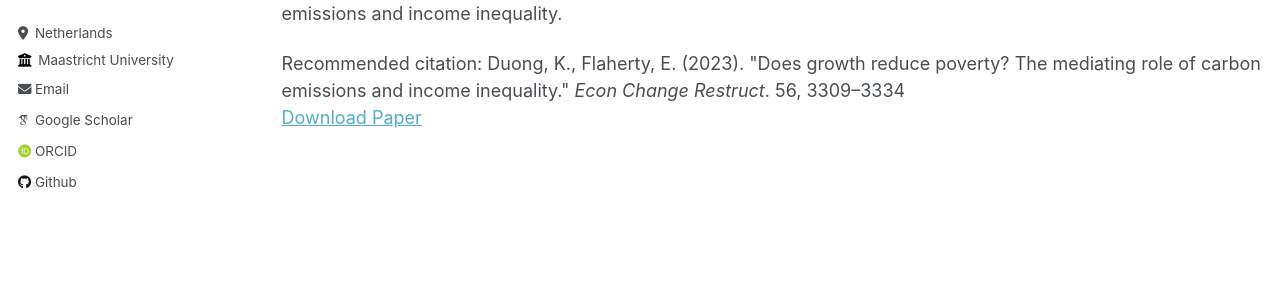
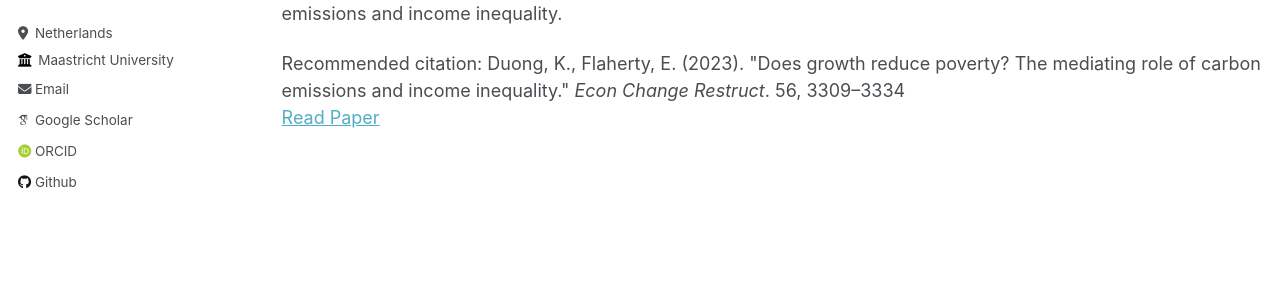
Before and after one commit to duongkhanhk29/duongkhanhk29.github.io, a Jekyll site: the page built from _pages/publications.md, in a window 1280 px wide and 932 px high. Shown: the part 370-670 px from the top of the window. Built offline with Jekyll 4.4.1, drawn with Linux system fonts in a browser that asks for light colours; some web fonts are replaced.

Commit message:
Update archive-single.html

```diff
--- a/_includes/archive-single.html
+++ b/_includes/archive-single.html
@@ -53,15 +53,15 @@
     {% endif %}
 
     {% if post.citation and post.paperurl and post.slidesurl %}
-      <p>Recommended citation: {{ post.citation }}<br /><a href="{{ post.paperurl }}">Download Paper</a> | <a href="{{ post.slidesurl }}">Download Slides</a></p>
+      <p>Recommended citation: {{ post.citation }}<br /><a href="{{ post.paperurl }}">Read Paper</a> | <a href="{{ post.slidesurl }}">Download Slides</a></p>
     {% elsif post.citation and post.paperurl %}
-      <p>Recommended citation: {{ post.citation }}<br /><a href="{{ post.paperurl }}">Download Paper</a></p>
+      <p>Recommended citation: {{ post.citation }}<br /><a href="{{ post.paperurl }}">Read Paper</a></p>
     {% elsif post.citation and post.slidesurl %}
       <p>Recommended citation: {{ post.citation }}<br /><a href="{{ post.slidesurl }}">Download Slides</a></p>
     {% elsif post.citation %}
       <p>Recommended citation: {{ post.citation }}</p>
     {% elsif post.paperurl %}
-      <p><a href=" {{ post.paperurl }} ">Download Paper</a></p>
+      <p><a href=" {{ post.paperurl }} ">Read Paper</a></p>
     {% elsif post.slidesurl %}
       <p>Download <a href="{{ post.slidesurl }}">Download Slides</a></p></p>
     {% endif %}
```
